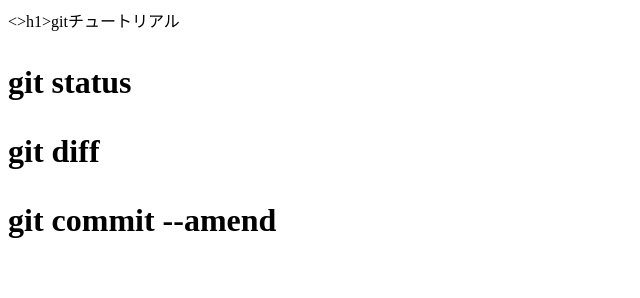
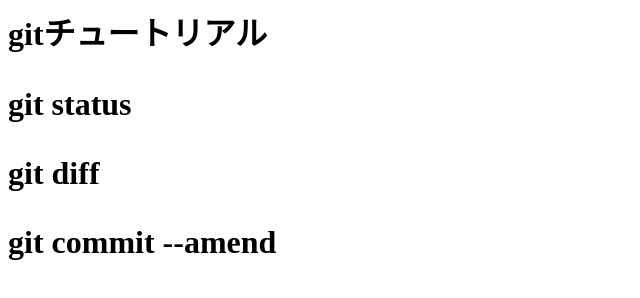
Before and after one commit to kyohara/git_tutorial, a plain HTML site: page index.html in a window 1280 px wide. Shown: the whole page, without its empty margins (0-640 px from the left). Drawn offline with Linux system fonts and the light colour scheme.

Commit message:
誤字修正

```diff
--- a/index.html
+++ b/index.html
@@ -1,4 +1,4 @@
-<>h1>gitチュートリアル<h1>
+<h1> gitチュートリアル<h1>
     <p> git status </p>
     <p> git diff </p>
     <p> git commit --amend</p>
```
